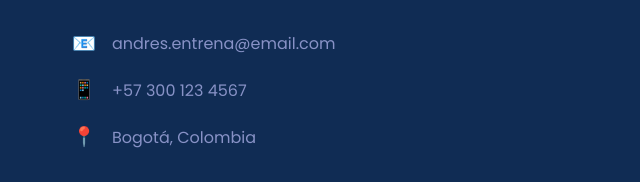
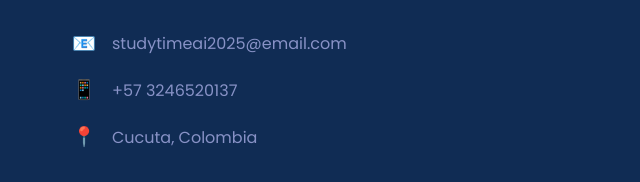
Before and after one commit to AndresEstudio/PORTAFOLIO, a plain HTML site: page index.html in a window 1280 px wide. Shown: the part 4749-4931 px from the top of the page, 0-640 px from the left. Drawn offline with Linux system fonts and the light colour scheme; a script that the page names is missing.

Commit message:
Add files via upload

```diff
--- a/index.html
+++ b/index.html
@@ -166,7 +166,7 @@
                 <!-- Proyecto 1: Urbanización San Martín -->
                 <div class="project-card">
                     <div class="project-image">
-                        <img src="https://maps.googleapis.com/maps/api/staticmap?center=7.8939,-72.5078&zoom=16&size=400x250&maptype=satellite&key=AIzaSyBFw0Qbyq9zTFTd-tUY6dOWWgUYxOyzQ"
+                        <img src="https://res.cloudinary.com/dhhulv4es/image/upload/v1761353912/San_Martin_ljqmco.jpg"
                              alt="Urbanización San Martín 1 y 2 - Vista aérea">
                     </div>
                     <div class="project-content">
@@ -293,15 +293,15 @@
                     <div class="contact-details">
                         <div class="contact-item">
                             <span class="contact-icon">📧</span>
-                            <span>andres.entrena@email.com</span>
+                            <span>studytimeai2025@email.com</span>
                         </div>
                         <div class="contact-item">
                             <span class="contact-icon">📱</span>
-                            <span>+57 300 123 4567</span>
+                            <span>+57 3246520137</span>
                         </div>
                         <div class="contact-item">
                             <span class="contact-icon">📍</span>
-                            <span>Bogotá, Colombia</span>
+                            <span>Cucuta, Colombia</span>
                         </div>
                     </div>
 
```
